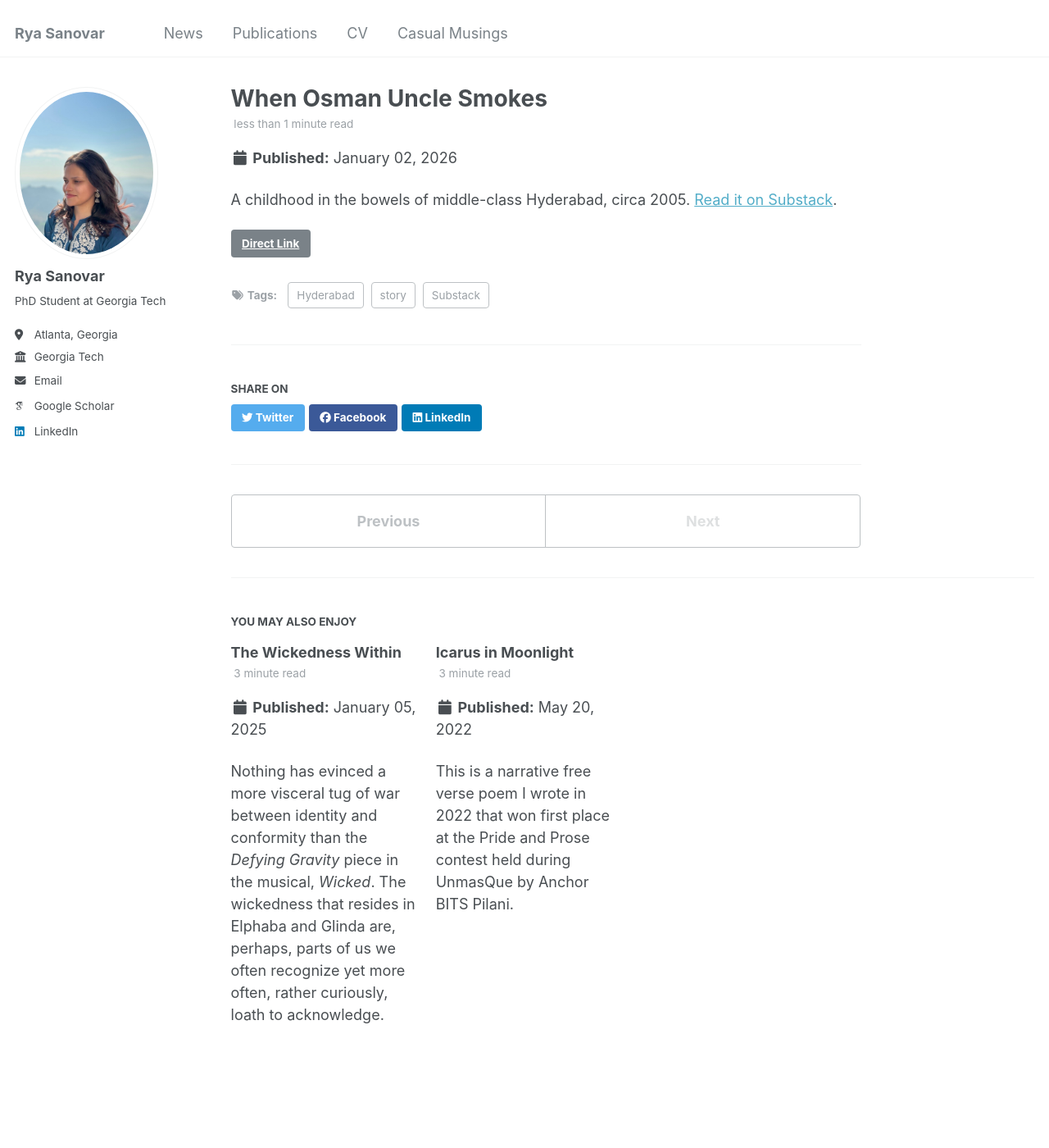
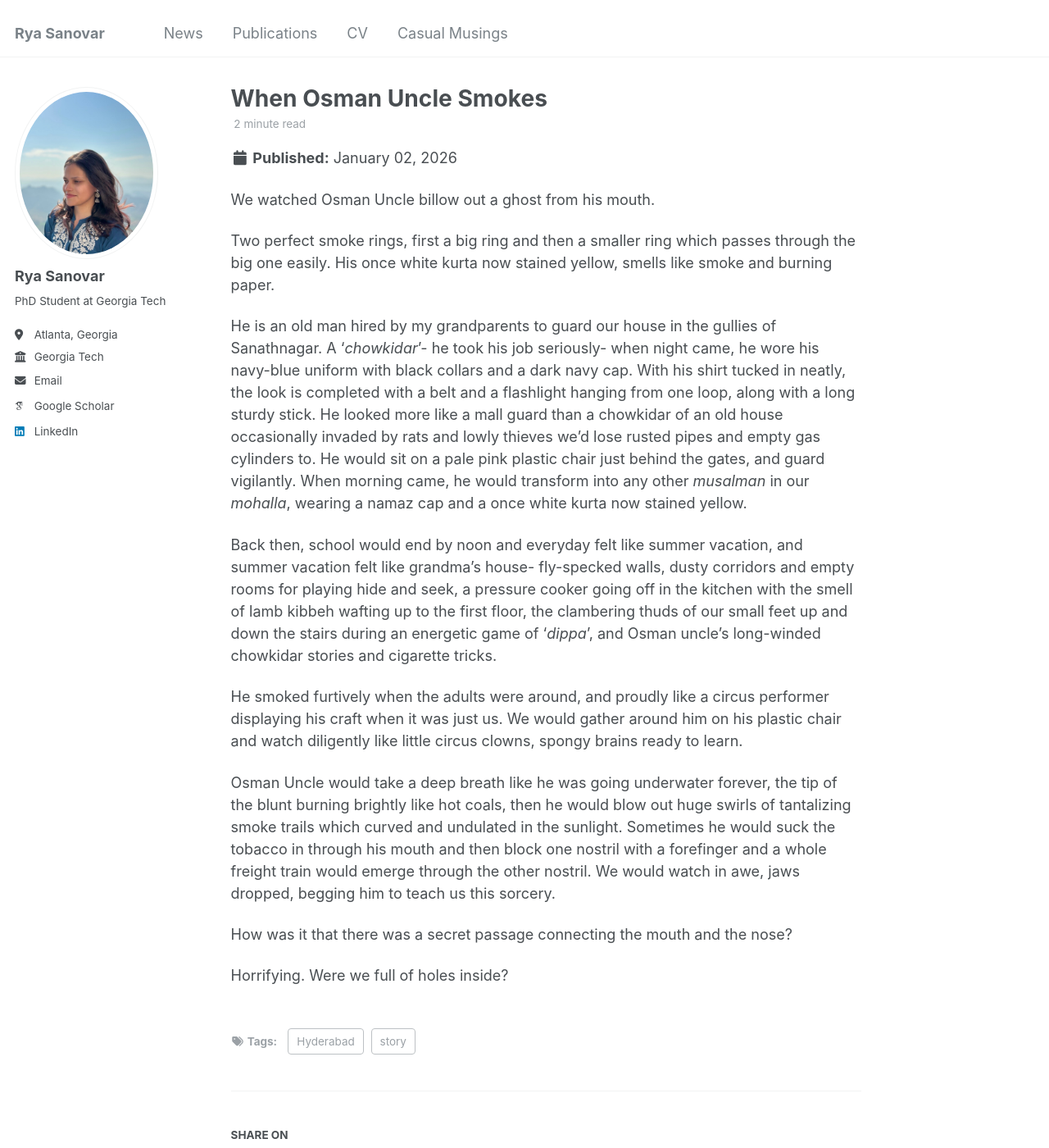
Before and after one commit to rya-sanovar/rya-sanovar.github.io, a Jekyll site: the page built from _posts/2026-01-02-when-osman-uncle-smokes.md, in a window 1280 px wide and 1400 px high. Shown: the whole window at 82% size. Built offline with Jekyll 4.4.1, drawn with Linux system fonts in a browser that asks for light colours; some web fonts are replaced.

Commit message:
Host 'When Osman Uncle Smokes' in full instead of linking out
Drop the link: front matter and Substack link, and carry the full text
of the piece on the site, matching the other musings.

```diff
--- a/_posts/2026-01-02-when-osman-uncle-smokes.md
+++ b/_posts/2026-01-02-when-osman-uncle-smokes.md
@@ -2,11 +2,24 @@
 title: 'When Osman Uncle Smokes'
 date: 2026-01-02
 permalink: /posts/2026/01/when-osman-uncle-smokes/
-link: https://dandelionsinthemud.substack.com/p/when-osman-uncle-smokes
+excerpt: 'A childhood in the bowels of middle-class Hyderabad, circa 2005.'
 tags:
   - story
   - Hyderabad
-  - Substack
 ---
 
-A childhood in the bowels of middle-class Hyderabad, circa 2005. [Read it on Substack](https://dandelionsinthemud.substack.com/p/when-osman-uncle-smokes).
+We watched Osman Uncle billow out a ghost from his mouth.
+
+Two perfect smoke rings, first a big ring and then a smaller ring which passes through the big one easily. His once white kurta now stained yellow, smells like smoke and burning paper.
+
+He is an old man hired by my grandparents to guard our house in the gullies of Sanathnagar. A ‘*chowkidar*’- he took his job seriously- when night came, he wore his navy-blue uniform with black collars and a dark navy cap. With his shirt tucked in neatly, the look is completed with a belt and a flashlight hanging from one loop, along with a long sturdy stick. He looked more like a mall guard than a chowkidar of an old house occasionally invaded by rats and lowly thieves we’d lose rusted pipes and empty gas cylinders to. He would sit on a pale pink plastic chair just behind the gates, and guard vigilantly. When morning came, he would transform into any other *musalman* in our *mohalla*, wearing a namaz cap and a once white kurta now stained yellow.
+
+Back then, school would end by noon and everyday felt like summer vacation, and summer vacation felt like grandma’s house- fly-specked walls, dusty corridors and empty rooms for playing hide and seek, a pressure cooker going off in the kitchen with the smell of lamb kibbeh wafting up to the first floor, the clambering thuds of our small feet up and down the stairs during an energetic game of ‘*dippa*’, and Osman uncle’s long-winded chowkidar stories and cigarette tricks.
+
+He smoked furtively when the adults were around, and proudly like a circus performer displaying his craft when it was just us. We would gather around him on his plastic chair and watch diligently like little circus clowns, spongy brains ready to learn.
+
+Osman Uncle would take a deep breath like he was going underwater forever, the tip of the blunt burning brightly like hot coals, then he would blow out huge swirls of tantalizing smoke trails which curved and undulated in the sunlight. Sometimes he would suck the tobacco in through his mouth and then block one nostril with a forefinger and a whole freight train would emerge through the other nostril. We would watch in awe, jaws dropped, begging him to teach us this sorcery.
+
+How was it that there was a secret passage connecting the mouth and the nose?
+
+Horrifying. Were we full of holes inside?
```
